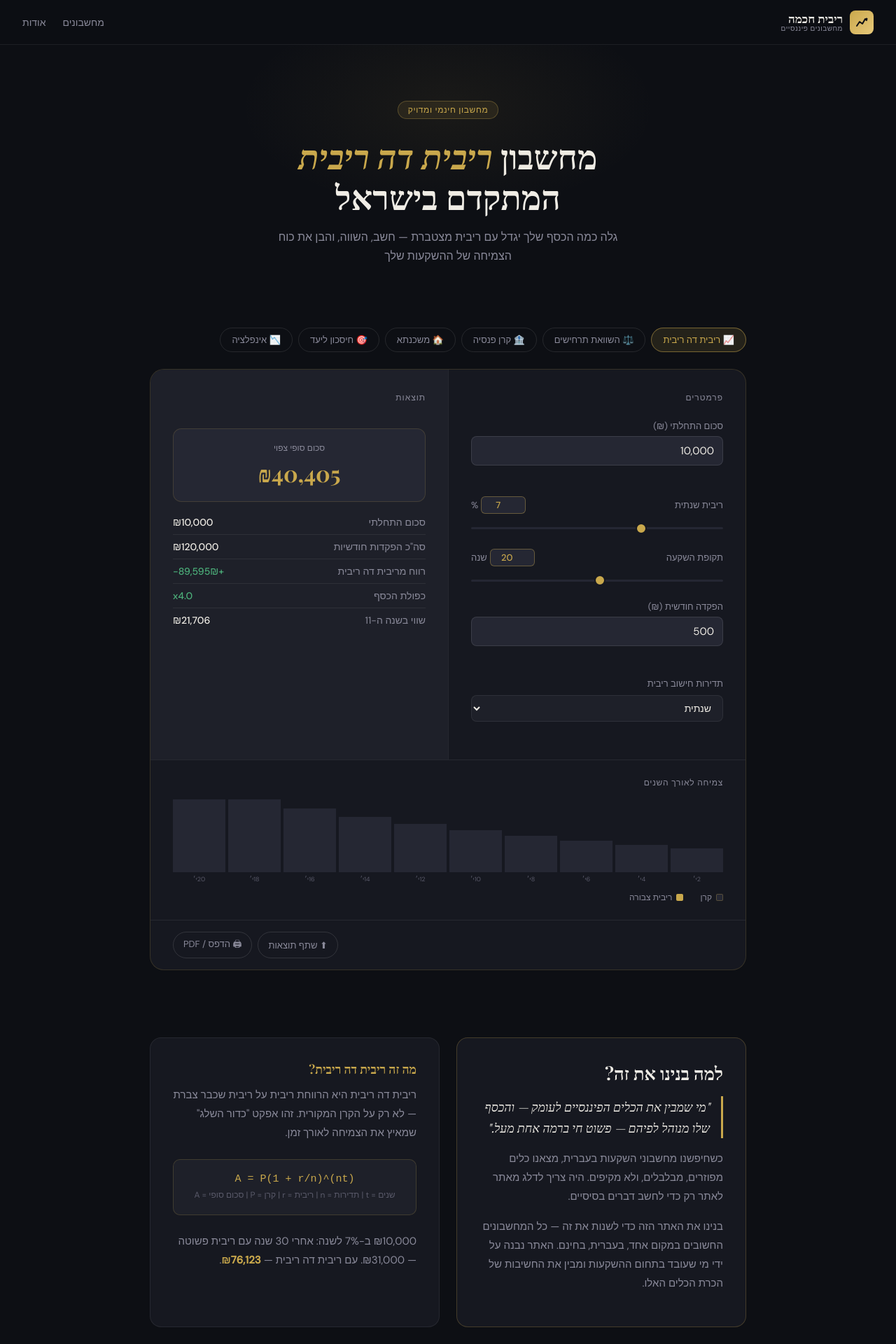
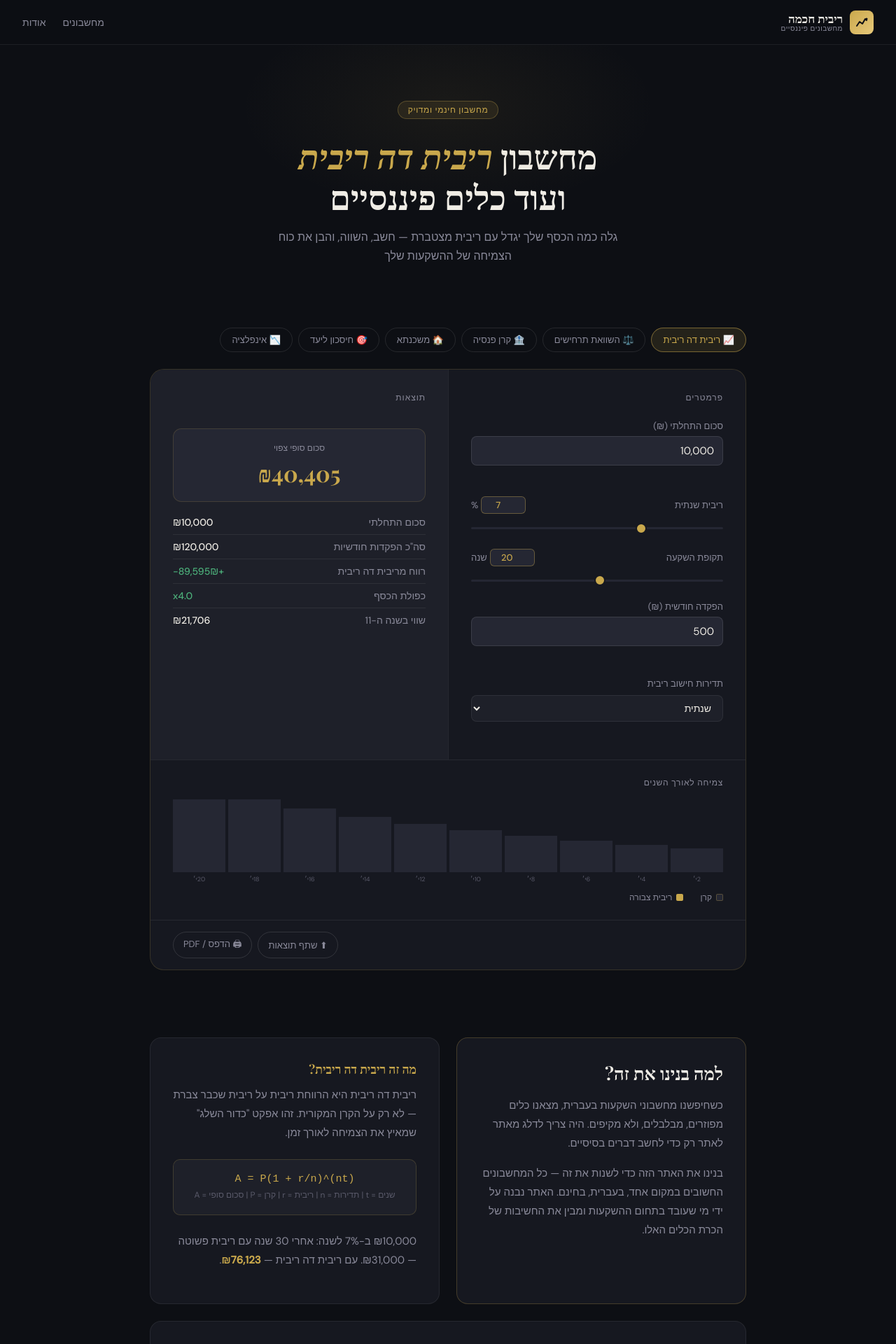
Before and after one commit to danny-chaskani/compound-interest, a React (Create React App) app: page / in a window 1280 px wide. Shown: the top 1920 px of the page at 70% size. Built offline with nearby package versions, Linux system fonts and the light colour scheme.

Commit message:
update hero and about

```diff
--- a/src/components/About.js
+++ b/src/components/About.js
@@ -26,9 +26,6 @@ export default function About() {
         {/* הסיפור */}
         <div style={{ ...s.cardGold, gridColumn: 'span 1' }}>
           <h2 style={s.h2}>למה בנינו את זה?</h2>
-          <p style={s.quote}>
-            "מי שמבין את הכלים הפיננסיים לעומק — והכסף שלו מנוהל לפיהם — פשוט חי ברמה אחת מעל."
-          </p>
           <p style={s.p}>
             כשחיפשנו מחשבוני השקעות בעברית, מצאנו כלים מפוזרים, מבלבלים, ולא מקיפים.
             היה צריך לדלג מאתר לאתר רק כדי לחשב דברים בסיסיים.
--- a/src/components/Hero.js
+++ b/src/components/Hero.js
@@ -55,7 +55,7 @@ export default function Hero() {
       <div style={s.badge}>מחשבון חינמי ומדויק</div>
       <h1 style={s.h1}>
         מחשבון <em style={s.em}>ריבית דה ריבית</em><br />
-        המתקדם בישראל
+        ועוד כלים פיננסיים
       </h1>
       <p style={s.p}>
         גלה כמה הכסף שלך יגדל עם ריבית מצטברת — חשב, השווה,
```
Also changed, not shown: 12 other files (tests, documents, lock files or other folders).
